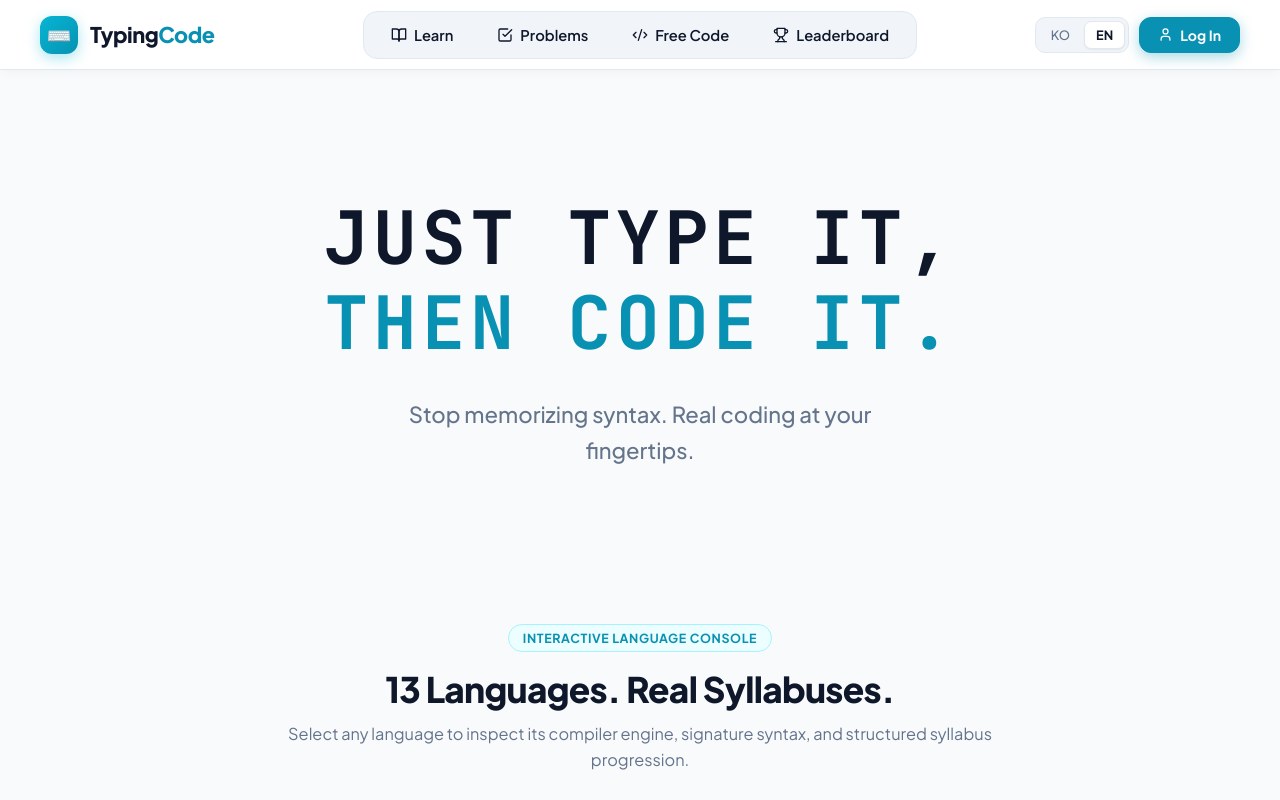
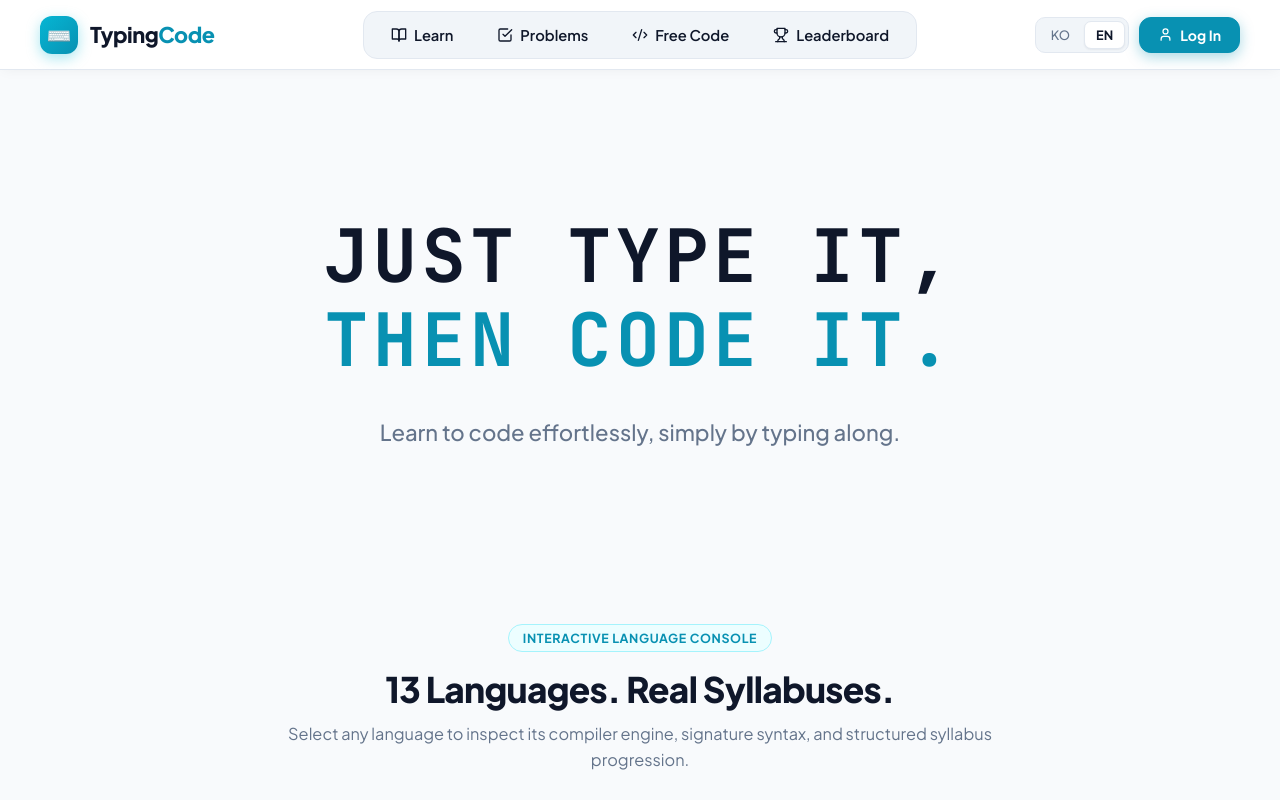
Before and after one commit to iurazilland/TypingCodeV2, a Next.js app: page / in a window 1280 px wide. Shown: the top 800 px of the page. Built offline with nearby package versions, Linux system fonts and the light colour scheme.

Commit message:
copy(hero): update subtitle to '따라 치는 것만으로 쉽게 배우는 코딩.'

```diff
--- a/src/app/page.tsx
+++ b/src/app/page.tsx
@@ -211,8 +211,8 @@ export default function HomePage() {
             wordBreak: 'keep-all',
           }}>
             {isEn
-              ? 'Stop memorizing syntax. Real coding at your fingertips.'
-              : '눈으로 외우는 문법 대신, 손끝으로 완성하는 진짜 코딩.'}
+              ? 'Learn to code effortlessly, simply by typing along.'
+              : '따라 치는 것만으로 쉽게 배우는 코딩.'}
           </p>
         </section>
 
```
